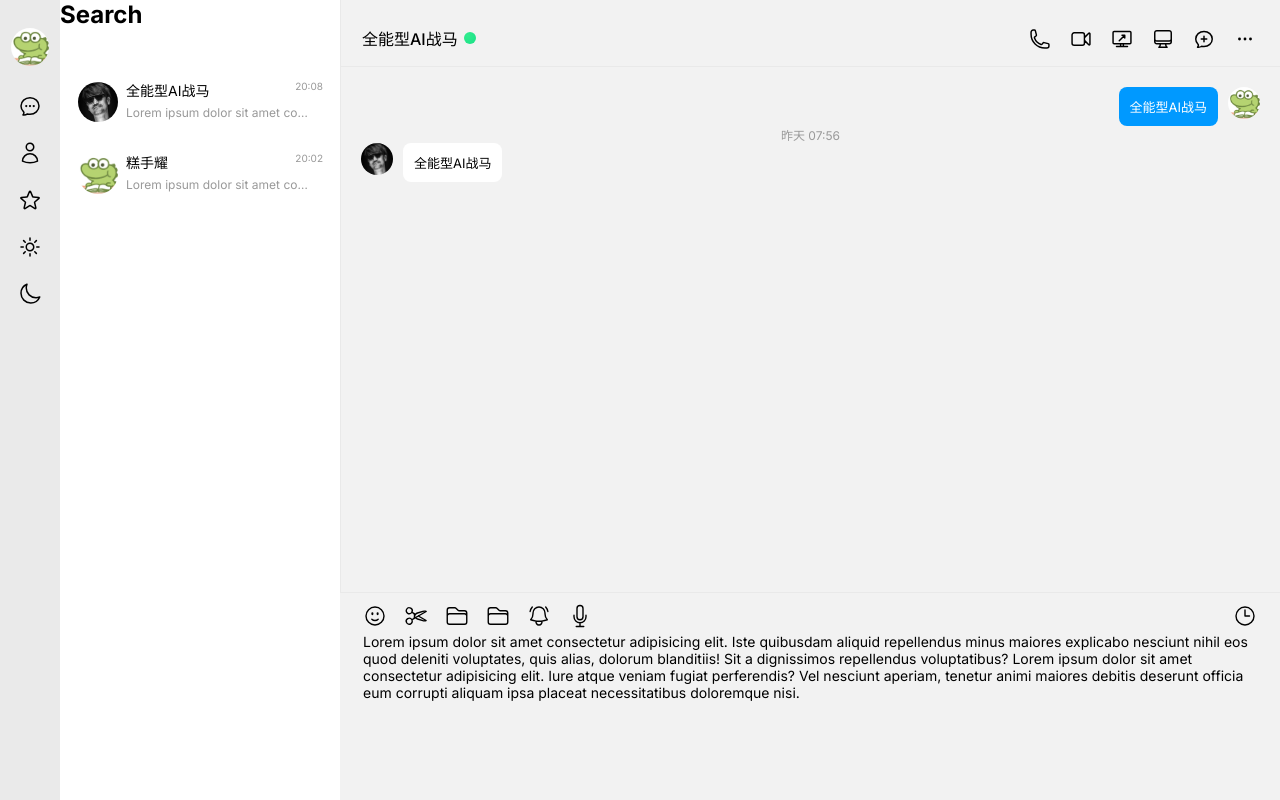
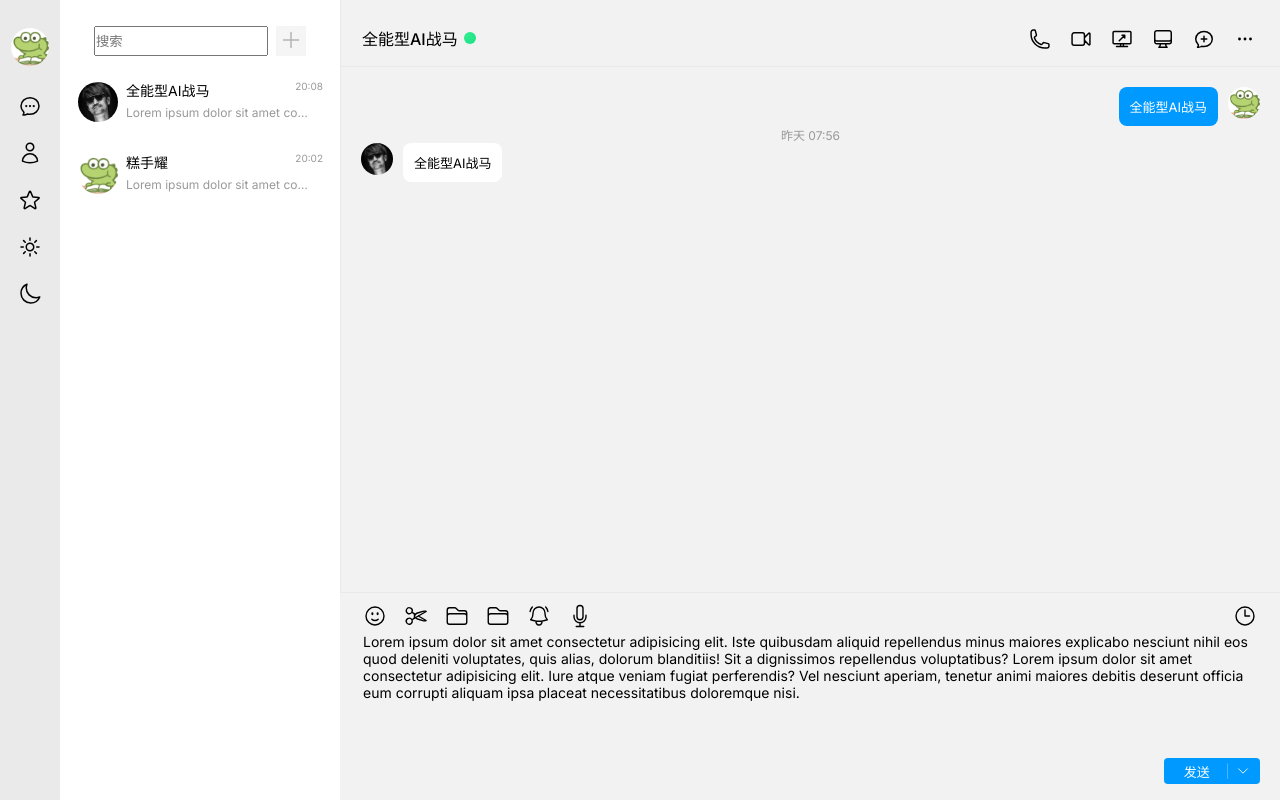
Before and after one commit to zjy-dev/grpc-go-chatroom, a plain HTML site: page static/qq.html in a window 1280 px wide. Drawn offline with Linux system fonts and the light colour scheme.

Commit message:
✨ feat(front-end): add submit-button to input area

```diff
--- a/static/css/input.css
+++ b/static/css/input.css
@@ -45,3 +45,45 @@
 .input__toolbar > svg:hover {
     stroke: #0099ff;
 }
+
+.input__submit {
+    display: flex;
+    justify-content: flex-end;
+    margin-bottom: 16px;
+    padding-right: 20px;
+}
+
+.input__submit-button-box {
+    border-radius: 4px;
+    background-color: #0099ff;
+    color: #ffffff;
+    width: 96px;
+    height: 26px;
+    display: flex;
+    font-size: 13px;
+    font-weight: 400;
+    align-items: center;
+    padding: 2px 4px 2px 4px;
+}
+
+.input__submit-button-box > div:nth-child(1) {
+    text-align: center;
+    width: 64px;
+}
+.input__submit-button-box > div:nth-child(2) {
+    font-weight: 100;
+    text-align: center;
+    flex: 1;
+}
+
+.input__submit-button-box > div:nth-child(3) {
+    display: flex;
+    justify-content: center;
+    align-items: center;
+    width: 30px;
+}
+
+.input__submit-button-box svg {
+    width: 14px;
+    height: 14px;
+}
--- /dev/null
+++ b/static/css/main.css
@@ -0,0 +1,53 @@
+main {
+    grid-area: main;
+    background-color: rgb(242, 242, 242);
+    border-left: 1px solid rgb(233, 233, 233);
+    border-top: 1px solid rgb(233, 233, 233);
+
+    display: flex;
+    justify-content: flex-start;
+
+    align-items: center;
+    flex-direction: column;
+    padding-top: 20px;
+}
+
+.main__user-message-box {
+    align-self: flex-end;
+    margin-right: 20px;
+    display: flex;
+    gap: 10px;
+}
+
+.main__message {
+    background-color: #0099ff;
+    color: #ffffff;
+    font-weight: 400;
+    font-size: 13px;
+    border-radius: 8px;
+    padding: 10px 11px 10px 11px;
+}
+
+.main__other-message-box {
+    align-self: flex-start;
+    margin-left: 20px;
+    display: flex;
+    gap: 10px;
+}
+
+.main__message--other {
+    background-color: #ffffff;
+    color: #000000;
+}
+
+.main__avatar {
+    width: 32px;
+    height: 32px;
+    border-radius: 50%;
+}
+
+.main__time {
+    font-weight: 400;
+    font-size: 12px;
+    color: #999999;
+}
--- /dev/null
+++ b/static/css/search.css
@@ -0,0 +1,34 @@
+.search {
+    grid-area: search;
+    display: flex;
+    gap: 8px;
+    justify-content: center;
+    align-items: flex-end;
+    padding-bottom: 10px;
+}
+
+.search__input {
+    width: 174px;
+    height: 30px;
+}
+
+.search__add-button {
+    border: none;
+    background-color: rgb(245, 245, 245);
+    width: 30px;
+    height: 30px;
+}
+.search__add-button:hover {
+    background-color: rgb(235, 235, 235);
+}
+
+/* TODO */
+.search__add-button:focus {
+    background-color: rgb(215, 215, 215);
+}
+
+.search__add-button > svg {
+    width: 24px;
+    height: 24px;
+    stroke: rgb(180, 180, 180);
+}
--- a/static/qq.html
+++ b/static/qq.html
@@ -18,61 +18,11 @@
   <link rel="stylesheet" href="./css/chat-option.css" />
   <link rel="stylesheet" href="./css/menu.css" />
   <link rel="stylesheet" href="./css/input.css" />
+  <link rel="stylesheet" href="./css/main.css" />
+  <link rel="stylesheet" href="./css/search.css" />
 
   <style>
-    main {
-      grid-area: main;
-      background-color: rgb(242, 242, 242);
-      border-left: 1px solid rgb(233, 233, 233);
-      border-top: 1px solid rgb(233, 233, 233);
 
-      display: flex;
-      justify-content: flex-start;
-
-      align-items: center;
-      flex-direction: column;
-      padding-top: 20px;
-    }
-
-    .main__user-message-box {
-      align-self: flex-end;
-      margin-right: 20px;
-      display: flex;
-      gap: 10px;
-    }
-
-    .main__message {
-      background-color: #0099ff;
-      color: #ffffff;
-      font-weight: 400;
-      font-size: 13px;
-      border-radius: 8px;
-      padding: 10px 11px 10px 11px;
-    }
-
-    .main__other-message-box {
-      align-self: flex-start;
-      margin-left: 20px;
-      display: flex;
-      gap: 10px;
-    }
-
-    .main__message--other {
-      background-color: #ffffff;
-      color: #000000;
-    }
-
-    .main__avatar {
-      width: 32px;
-      height: 32px;
-      border-radius: 50%;
-    }
-
-    .main__time {
-      font-weight: 400;
-      font-size: 12px;
-      color: #999999;
-    }
   </style>
 </head>
 
@@ -122,7 +72,14 @@
     </div>
     <div class="nav__secondary-function-container"></div>
   </nav>
-  <div style="grid-area: search">Search</div>
+  <div class="search">
+    <input class="search__input" type="text" placeholder="搜索" />
+    <button class="search__add-button">
+      <svg xmlns="http://www.w3.org/2000/svg" fill="none" viewBox="0 0 24 24" stroke-width="1.5" stroke="currentColor">
+        <path stroke-linecap="round" stroke-linejoin="round" d="M12 4.5v15m7.5-7.5h-15" />
+      </svg>
+    </button>
+  </div>
   <menu>
     <div class="menu__name">
       <p>全能型AI战马</p>
@@ -242,8 +199,18 @@
     </div>
     <textarea
       id="user-input">Lorem ipsum dolor sit amet consectetur adipisicing elit. Iste quibusdam aliquid repellendus minus maiores explicabo nesciunt nihil eos quod deleniti voluptates, quis alias, dolorum blanditiis! Sit a dignissimos repellendus voluptatibus? Lorem ipsum dolor sit amet consectetur adipisicing elit. Iure atque veniam fugiat perferendis? Vel nesciunt aperiam, tenetur animi maiores debitis deserunt officia eum corrupti aliquam ipsa placeat necessitatibus doloremque nisi.</textarea>
-    <div>
-      <!-- TODO: Submit Button -->
+    <div class="input__submit">
+
+      <div class="input__submit-button-box">
+        <div>发送</div>
+        <div>|</div>
+        <div>
+          <svg xmlns="http://www.w3.org/2000/svg" fill="none" viewBox="0 0 24 24" stroke-width="1.5"
+            stroke="currentColor">
+            <path stroke-linecap="round" stroke-linejoin="round" d="m19.5 8.25-7.5 7.5-7.5-7.5" />
+          </svg>
+        </div>
+      </div>
     </div>
   </section>
 </body>
```
